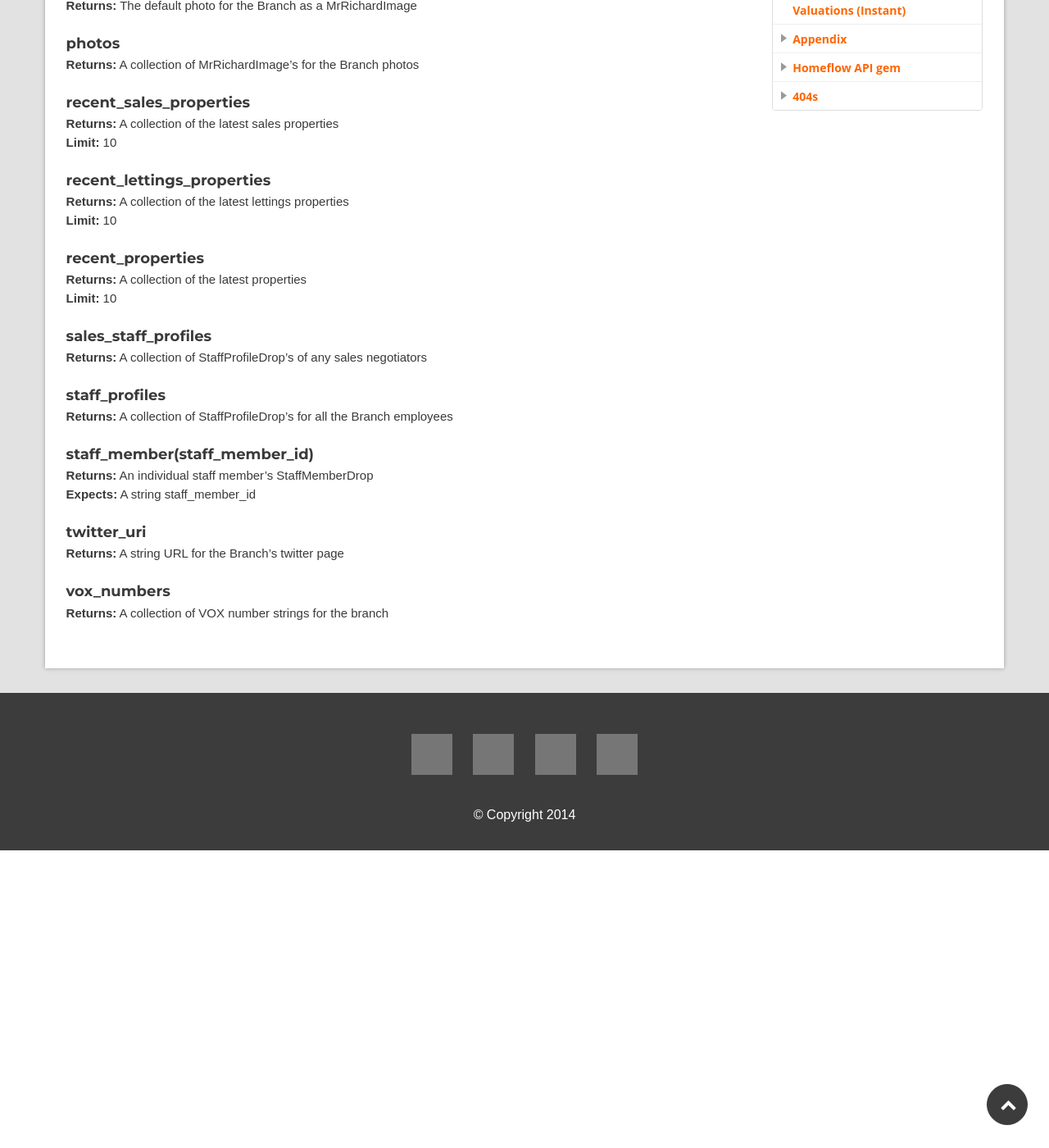
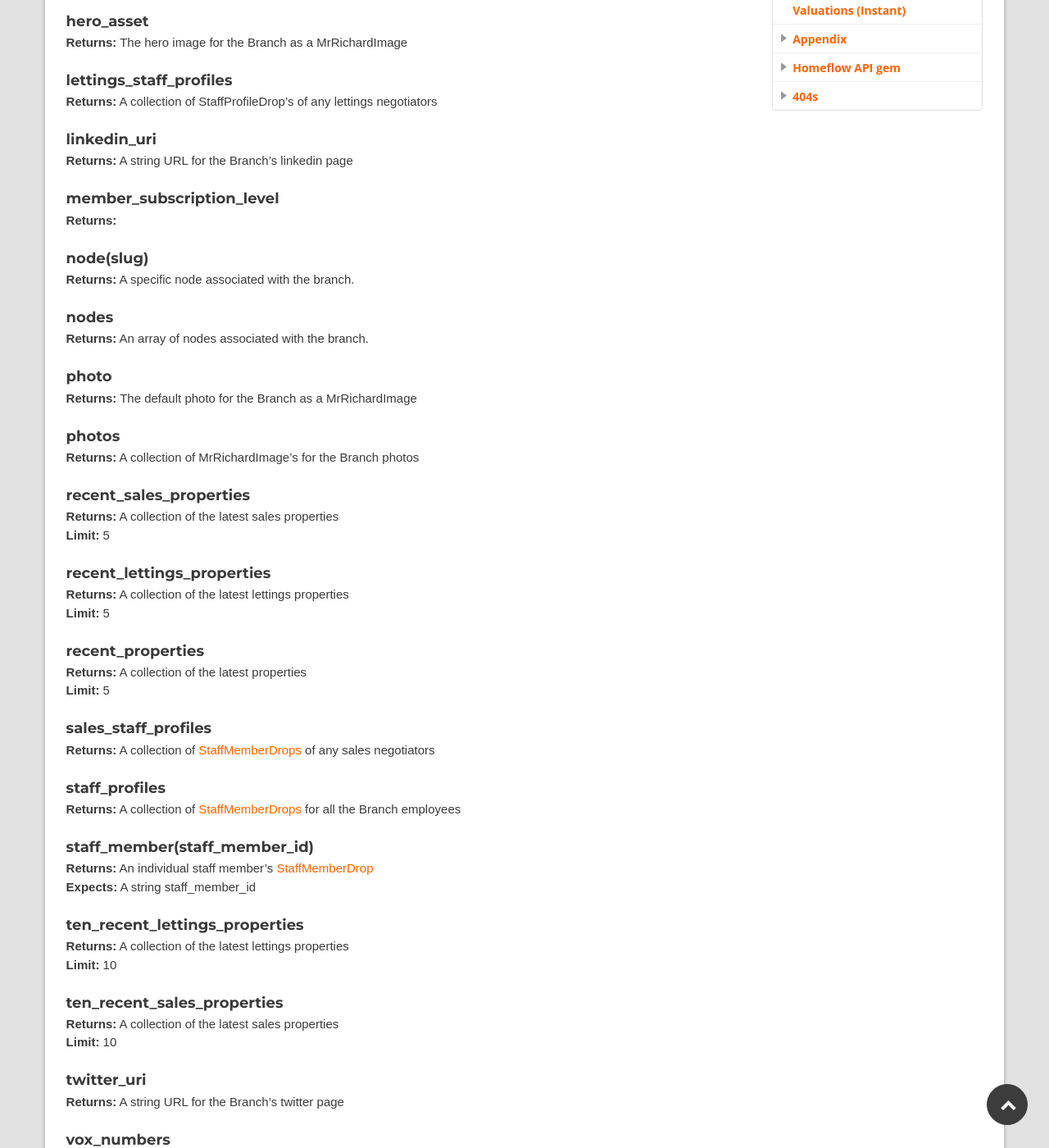
Before and after one commit to homeflow/homeflow.github.io, a Jekyll site: the page built from _posts/drops/2015-01-01-branch-drop.md, in a window 1280 px wide and 1400 px high, scrolled down 1794 px. Shown: the whole window at 82% size. Built offline with Jekyll 4.4.1, drawn with Linux system fonts in a browser that asks for light colours; some of the changed text lies outside the part shown; grey boxes are pictures that could not be loaded.

Commit message:
More drop stuff

```diff
--- a/_posts/drops/2015-01-01-branch-drop.md
+++ b/_posts/drops/2015-01-01-branch-drop.md
@@ -10,8 +10,16 @@ Below are the methods available on the BranchDrop, what they return and also wha
 #### address_with_line_breaks
 **Returns:** The Branch address with line breaks
 
+#### all_recent_lettings_properties
+**Returns:** A collection of the latest lettings properties, including those with all statuses (including 'sold' etc).<br/>
+**Limit:** 5
+
+#### all_recent_sales_properties
+**Returns:** A collection of the latest sales properties, including those with all statuses (including 'sold' etc).<br/>
+**Limit:** 5
+
 #### agency
-**Returns:** The AgencyDrop for that Branch
+**Returns:** The [AgencyDrop](#agency-drop) for that Branch
 
 #### branch_manager
 **Returns:** The branch manager as a StaffMemberDrop
@@ -29,6 +37,12 @@ Below are the methods available on the BranchDrop, what they return and also wha
 #### contains_staff_member?(staff_member)
 **Returns:** A boolean to check if a staff member is assigned to the Branch<br/>
 **Expects** A StaffMemberDrop
+
+#### content_chunks
+**Returns:** An array of content chunks, as hashes, where the branch has been set to this one.
+
+#### content_blocks
+**Returns:** An array of content chunks, as ContentBlockDrops, where the branch has been set to this one.
 
 #### default_vox_number
 **Returns:** The default VOX telephone number as a string
@@ -60,6 +74,12 @@ Below are the methods available on the BranchDrop, what they return and also wha
 #### member_subscription_level
 **Returns:**
 
+#### node(slug)
+**Returns:** A specific node associated with the branch.
+
+#### nodes
+**Returns:** An array of nodes associated with the branch.
+
 #### photo
 **Returns:** The default photo for the Branch as a MrRichardImage
 
@@ -68,25 +88,33 @@ Below are the methods available on the BranchDrop, what they return and also wha
 
 #### recent_sales_properties
 **Returns:** A collection of the latest sales properties<br/>
-**Limit:** 10
+**Limit:** 5
 
 #### recent_lettings_properties
 **Returns:** A collection of the latest lettings properties<br/>
-**Limit:** 10
+**Limit:** 5
 
 #### recent_properties
 **Returns:** A collection of the latest properties<br/>
+**Limit:** 5
+
+#### sales_staff_profiles
+**Returns:** A collection of [StaffMemberDrops](#staff-member-drop) of any sales negotiators
+
+#### staff_profiles
+**Returns:** A collection of [StaffMemberDrops](#staff-member-drop) for all the Branch employees
+
+#### staff_member(staff_member_id)
+**Returns:** An individual staff member's [StaffMemberDrop](#staff-member-drop)<br/>
+**Expects:** A string staff_member_id
+
+#### ten_recent_lettings_properties
+**Returns:** A collection of the latest lettings properties<br/>
 **Limit:** 10
 
-#### sales_staff_profiles
-**Returns:** A collection of StaffProfileDrop's of any sales negotiators
-
-#### staff_profiles
-**Returns:** A collection of StaffProfileDrop's for all the Branch employees
-
-#### staff_member(staff_member_id)
-**Returns:** An individual staff member's StaffMemberDrop<br/>
-**Expects:** A string staff_member_id
+#### ten_recent_sales_properties
+**Returns:** A collection of the latest sales properties<br/>
+**Limit:** 10
 
 #### twitter_uri
 **Returns:** A string URL for the Branch's twitter page
```
Also changed, not shown: _posts/drops/2015-01-01-staff-member-drop.md (+18 -0 lines), _posts/drops/2016-01-01-testimonial-drop.md (+1 -1 lines).
